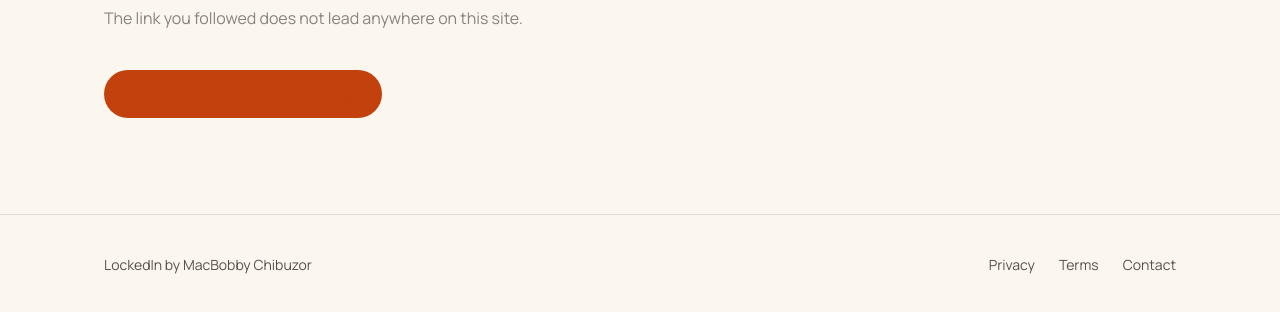
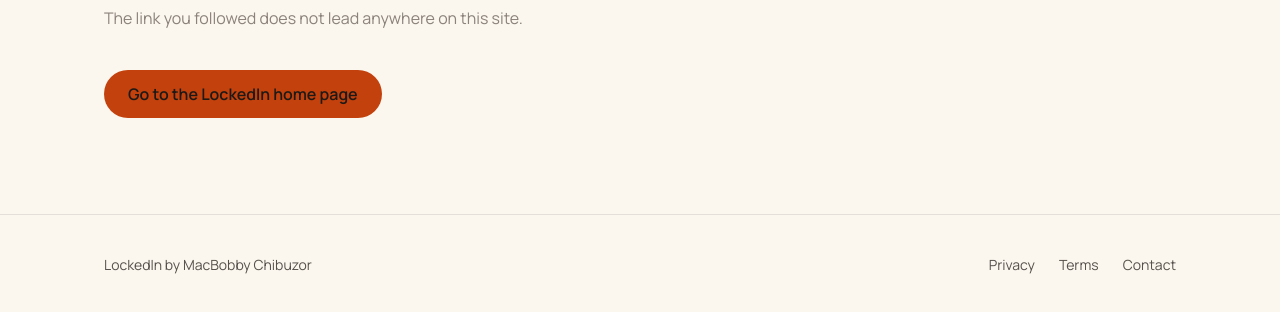
Before and after one commit to theghostmac/getlockedin, a plain HTML site: page 404.html in a window 1280 px wide. Shown: the part 218-530 px from the top of the page. Drawn offline with nearby package versions, Linux system fonts and the light colour scheme.

Commit message:
Keep theme buttons in the text color

```diff
--- a/assets/styles.css
+++ b/assets/styles.css
@@ -315,3 +315,4 @@ footer { border-top: 1px solid var(--line); padding: 40px 0; font-size: 14px; li
   .card, .benefit, .step { padding: 24px; }
   .legal h1 { font-size: 36px; line-height: 40px; }
 }
+.legal a.btn { color: var(--text); }
```
